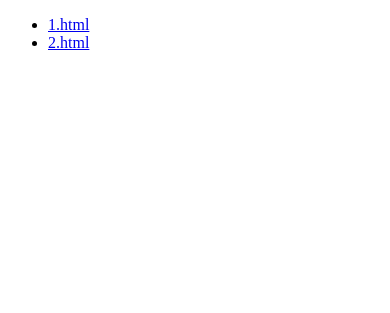
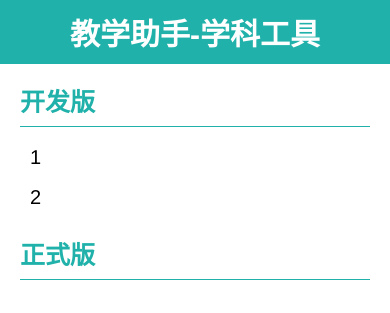
Before and after one commit to chapery/study-nodejs, a website: page index.html in a window 390 px wide. Drawn offline with Linux system fonts and the light colour scheme.

Commit message:
fileindex重构

```diff
--- a/index.html
+++ b/index.html
@@ -3,11 +3,93 @@
 <html lang="en">
 <head>
 	<meta charset="utf-8"/>
+	<meta name="viewport" content="width=device-width, user-scalable=no, initial-scale=1.0, maximum-scale=1.0, minimum-scale=1.0">
 	<title>index</title>
+	<style>
+		*{
+		  margin: 0;
+		  padding: 0;
+		  -webkit-tap-highlight-color: transparent;
+		}
+		html{
+		  font-size:10px;
+		}
+		body{
+		  font-family:'Helvetica Neue',Helvetica,Roboto,STHeiTi,Arial,sans-serif;
+		  font-size: 2rem;
+		}
+		h1{
+			padding: 1rem 0;
+			text-align: center;
+			background-color: lightseagreen;
+			font-size: 3rem;
+			color: white;
+		}
+		h2{
+			padding: 0.8rem 0;
+			font-size: 2.5rem;
+			color: LightSeaGreen;
+			border-bottom: 1px solid LightSeaGreen;
+		}
+		ul{
+		  list-style: none;
+		}
+		a{
+		padding-left: 1rem;
+		  text-decoration: none;
+		  color: black;
+		}
+		.container{
+			padding-bottom: 2rem;
+		}
+		.wrapper{
+			display: table;
+			table-layout: fixed;
+			margin-top: 1rem;
+		}
+		.column{
+			display: table-cell;
+			padding: 0 2rem;
+			width: 1%;
+		}
+		.list{
+			margin-top: 1rem;
+		}
+		.list > li > a{
+			display: block;
+			line-height: 2;
+		}
+		.list > li > a:hover{
+			color: #5cb85c;
+			background-color: ghostwhite;
+		}
+		@media screen and (max-width:480px) {
+			.wrapper{
+				display: block;
+			}
+			.column{
+				display: block;
+				width: auto;
+				margin-top: 1rem;
+			}
+		}
+	</style>
 </head>
 <body>
-<ul>
-<li><a href="src\1.html">1.html</a></li><li><a href="src\2.html">2.html</a></li>
+<div class="container">
+	<h1>教学助手-学科工具</h1>
+	<div class="wrapper">
+		<div class="column">
+			<h2>开发版</h2>
+			<ul class="list"><li><a href="src\1.html" title="E:\wamp\www\github\study-nodejs\src\1.html">1</a></li>
+<li><a href="src\2.html" title="E:\wamp\www\github\study-nodejs\src\2.html">2</a></li>
 </ul>
+		</div>
+		<div class="column">
+			<h2>正式版</h2>
+			<ul class="list"></ul>
+		</div>
+	</div>
+</div>
 </body>
 </html>
```
Also changed, not shown: index.js (+6 -4 lines), lib/fileindex.js (+114 -11 lines).
